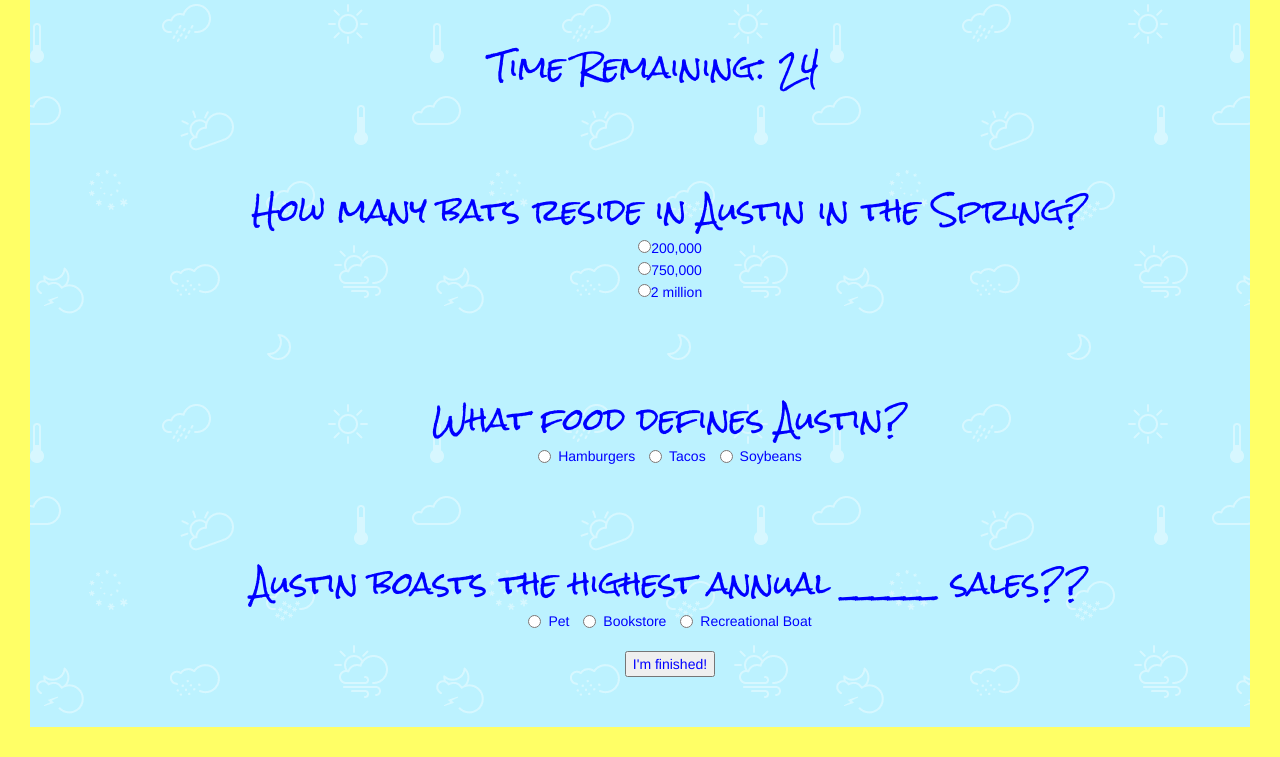
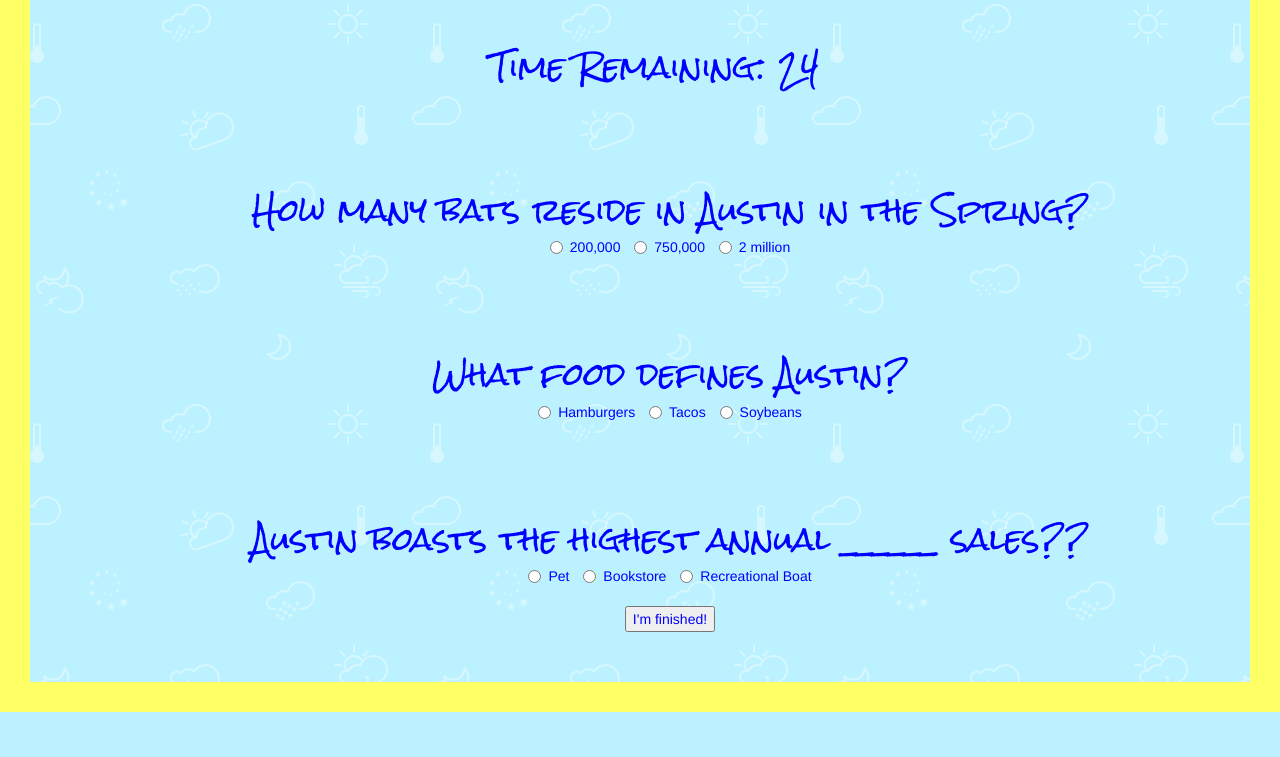
Before and after one commit to KatieKosh/trivia1, a PHP site: page /trivia.html in a window 1280 px wide. Shown: the part 320-1077 px from the top of the page. After the commit the page ends 1032 px from the top, so only its background shows below. Run offline with PHP 8.4, Linux system fonts and the light colour scheme; some libraries are stand-ins or nearby versions.

Commit message:
changes made

```diff
--- a/assets/css/style.css
+++ b/assets/css/style.css
@@ -5,7 +5,7 @@ body{
     border: 30px;
     border-style: solid;
     border-color: #ffff66;
-    background-image: url("/Users/kathrynkoshinski/ut-coding-bootcamp/trivia/weather/weather.png");
+    background-image: url("/Users/kathrynkoshinski/ut-coding-bootcamp/trivia1/weather/weather.png");
     color:  blue;
 
 }
--- a/trivia.html
+++ b/trivia.html
@@ -42,15 +42,15 @@
         <div class="col-md-12 col-xs-12 text-center">
 
             <h3>How many bats reside in Austin in the Spring?</h3>
-
-      <input type="radio" id="mc" name = "question1" value = "200,000">200,000<br>
-
-
+                    <label class="radio-inline">
+<input type="radio" id="mc" name = "question1" value = "200,000">200,000<br>
+</label>
+  <label class="radio-inline">
       <input type="radio" id="mc" name = "question1" value = "750,000">750,000<br>
-
-
+</label>
+  <label class="radio-inline">
       <input type="radio" id="mc" name = "question1" value = "2 million">2 million<br>
-
+</label>
 </div>
 </div>
 </div>
```
Also changed, not shown: food/food.png (deleted), food/readme.txt (deleted).
